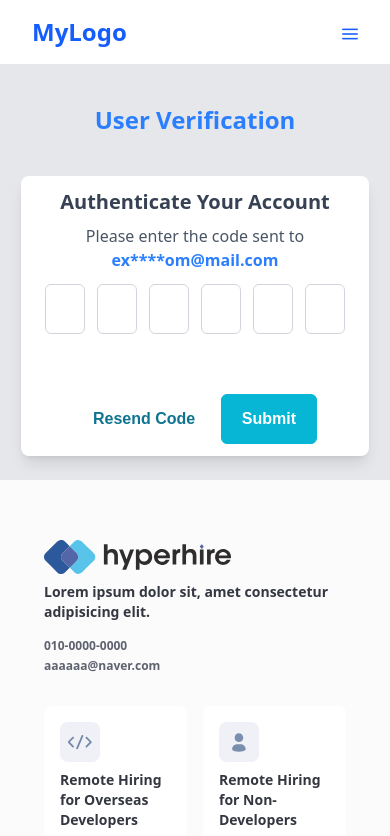
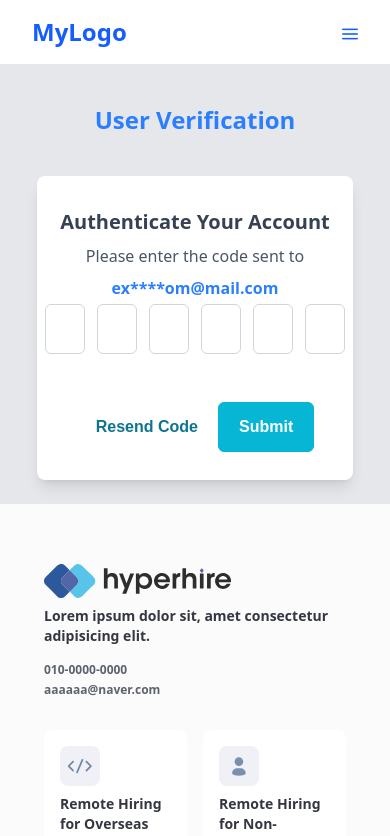
Before and after one commit to mahi-giri-busitron/Busitron_Frontend_revamp, a React (Vite) app: page /otp-verification in a window 390 px wide. Shown: the top 836 px of the page. Built offline with nearby package versions, Linux system fonts and the light colour scheme; a web font is replaced by a local one.

Commit message:
solve Ui issue in otp verification mobile-s view

```diff
--- a/src/pages/OtpVerification.jsx
+++ b/src/pages/OtpVerification.jsx
@@ -1,8 +1,6 @@
 import React, { useState } from "react";
 import { InputOtp } from "primereact/inputotp";
 import { Button } from "primereact/button";
-
-
 
 const maskEmail = (email) => {
     const [start, end] = [email.slice(0, 2), email.slice(-2)];
@@ -20,19 +18,18 @@ const OtpVerification = () => {
             <h1 className="p-4 font-bold text-2xl mb-6 text-blue-500">
                 User Verification
             </h1>
-
-            <div className="bg-white justify-center flex flex-col items-center p-3 rounded-lg shadow-lg max-w-lg lg:w-full sm:w-[800px] sm:h-[370px] text-center transform transition-transform duration-500 hover:scale-105">
-                <h2 className="font-semibold text-xl text-gray-700 mb-2">
+            <div className="bg-white justify-center flex flex-col py-7 items-center rounded-lg shadow-lg max-w-lg lg:w-full text-center transform transition-transform duration-500 hover:scale-105 md:w-full ">
+                <h2 className="m-1 font-semibold text-xl text-gray-700 ">
                     Authenticate Your Account
                 </h2>
 
-                <p className="text-gray-600 block">
+                <p className="m-1 text-gray-600 block">
                     Please enter the code sent to
                 </p>
-                <span className="font-semibold text-blue-500">
+                <span className="m-1 font-semibold text-blue-500">
                     {maskedEmail}
                 </span>
-                <div className=" p-3 flex justify-center mb-6">
+                <div className="px-2 flex justify-center mb-6">
                     <InputOtp
                         value={token}
                         integerOnly
@@ -43,16 +40,18 @@ const OtpVerification = () => {
                     />
                 </div>
 
-                <div className="flex justify-between items-center mt-6 w-full px-10">
+                <div className="flex sm:justify-around justify-between  items-center mt-6 ">
                     <Button
                         label="Resend Code"
                         link
                         className="p-0 transition-colors duration-300 hover:text-blue-500"
                     />
-                    <Button
-                        label="Submit"
-                        className="transition-transform duration-300 hover:scale-105"
-                    />
+                    <div className="sm:m-1">
+                        <Button
+                            label="Submit"
+                            className="transition-transform duration-300 hover:scale-105"
+                        />
+                    </div>
                 </div>
             </div>
         </div>
```
